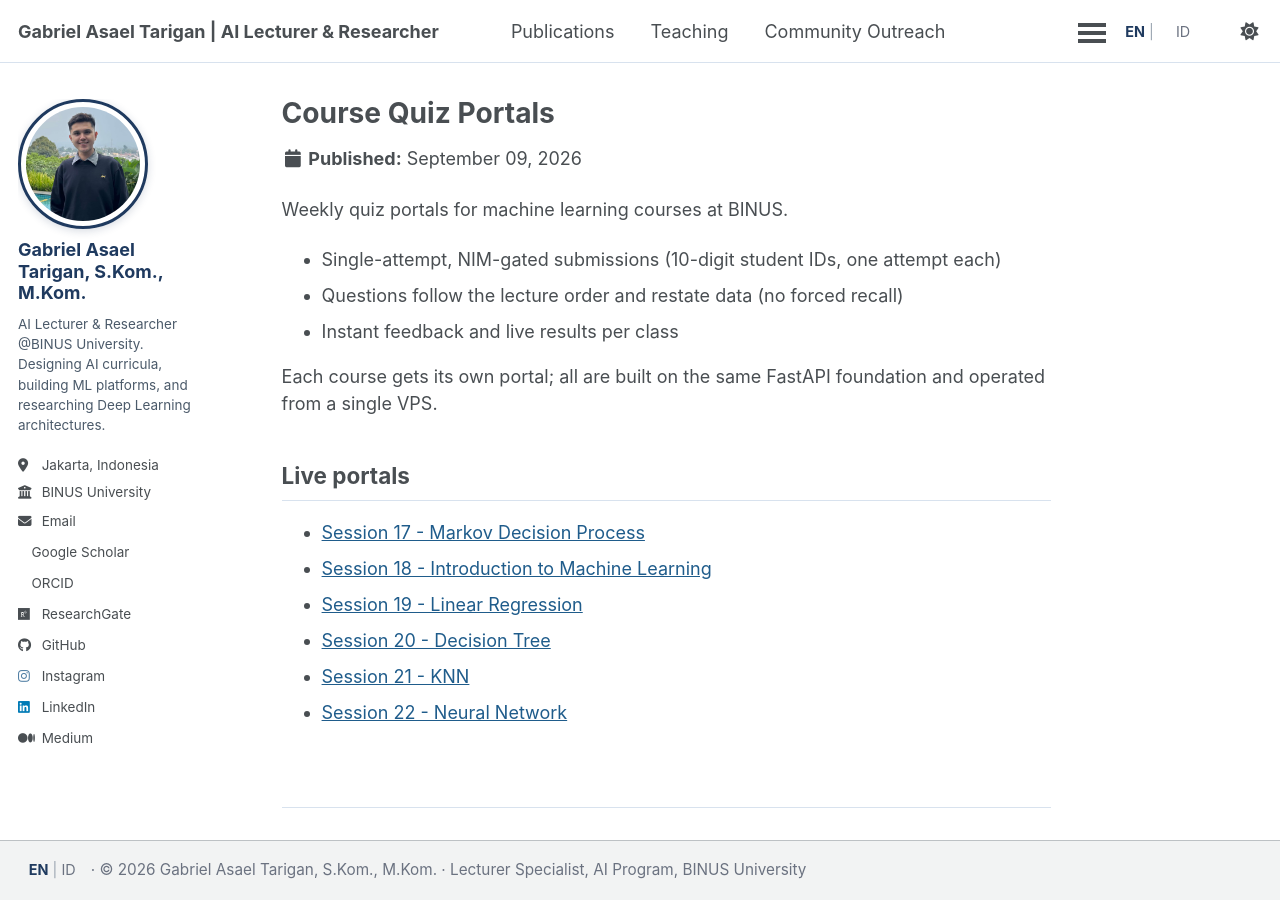
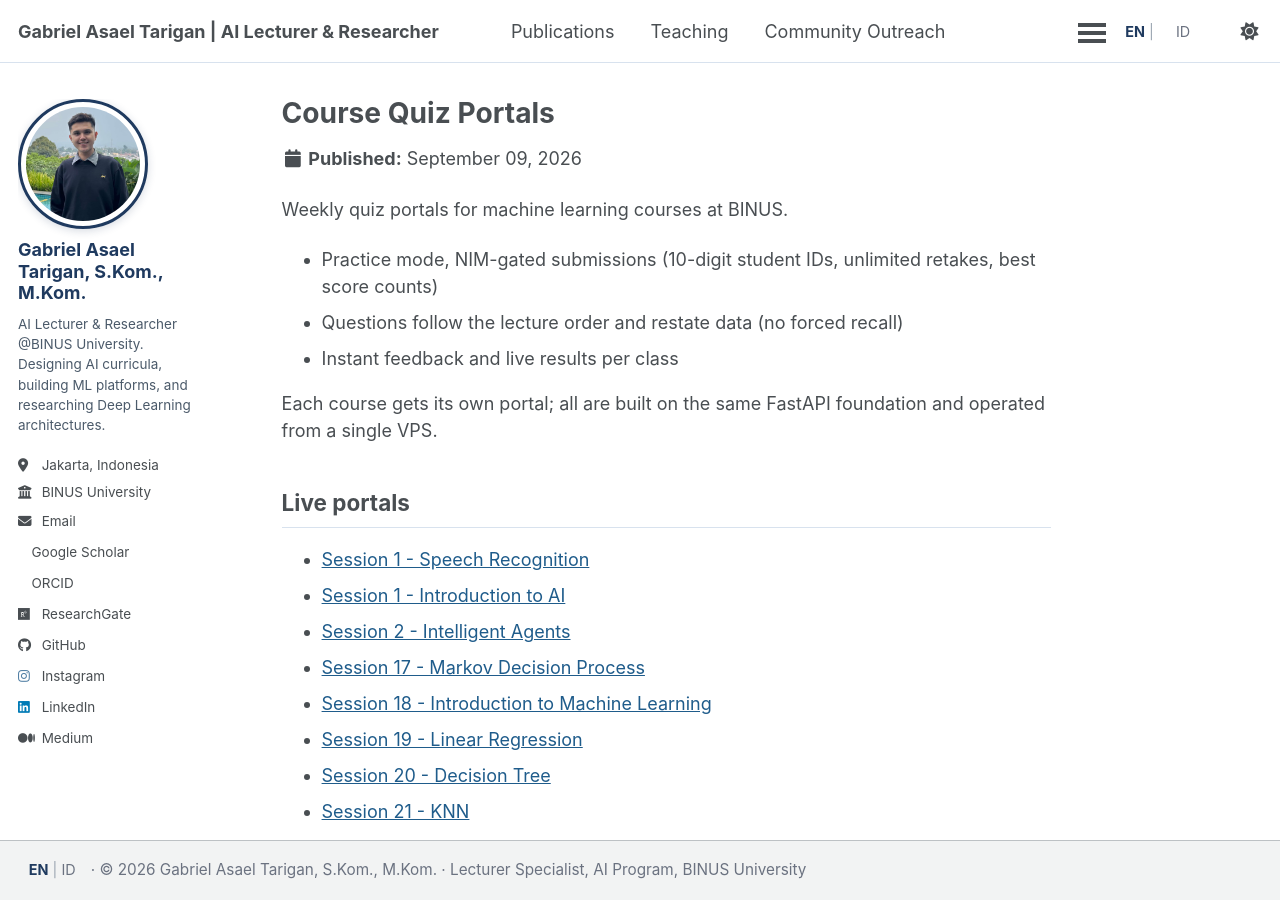
Before and after one commit to asaeltarigan/asaeltarigan.github.io, a Jekyll site: the page built from _portfolio/course-quiz-portals.md, in a window 1280 px wide and 900 px high. Built offline with Jekyll 4.4.1, drawn with Linux system fonts in a browser that asks for light colours; a style sheet for code colours, icons or effects is not loaded.

Commit message:
Add Session 1 Speech Recognition portal + S1/S2 AI portals; practice-mode description

```diff
--- a/_portfolio/course-quiz-portals.md
+++ b/_portfolio/course-quiz-portals.md
@@ -1,12 +1,12 @@
 ---
 title: "Course Quiz Portals"
-excerpt: "Weekly quiz portals for ML courses: single-attempt, NIM-gated submissions with instant feedback."
+excerpt: "Weekly quiz portals for ML courses: practice-mode, NIM-gated submissions with instant feedback."
 collection: portfolio
 ---
 
 Weekly quiz portals for machine learning courses at BINUS.
 
-- Single-attempt, NIM-gated submissions (10-digit student IDs, one attempt each)
+- Practice mode, NIM-gated submissions (10-digit student IDs, unlimited retakes, best score counts)
 - Questions follow the lecture order and restate data (no forced recall)
 - Instant feedback and live results per class
 
@@ -14,6 +14,9 @@ Each course gets its own portal; all are built on the same FastAPI foundation an
 
 ## Live portals
 
+- [Session 1 - Speech Recognition](https://promotes-automobile-filling-previous.trycloudflare.com/)
+- [Session 1 - Introduction to AI](https://polyphonic-miscellaneous-wholesale-except.trycloudflare.com/)
+- [Session 2 - Intelligent Agents](https://americans-informal-exempt-parameters.trycloudflare.com/)
 - [Session 17 - Markov Decision Process](https://sodium-enhancement-head-mill.trycloudflare.com/)
 - [Session 18 - Introduction to Machine Learning](https://provinces-gold-ferry-tony.trycloudflare.com/)
 - [Session 19 - Linear Regression](https://msgid-gave-edgar-briefs.trycloudflare.com/)
```
